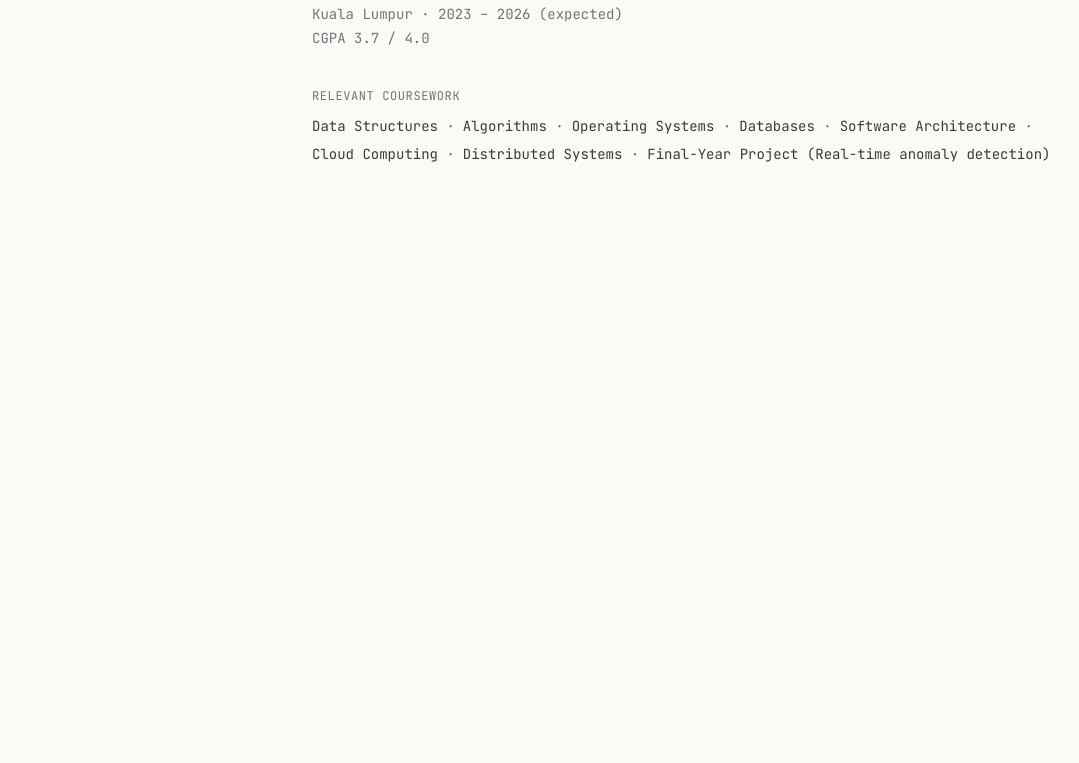
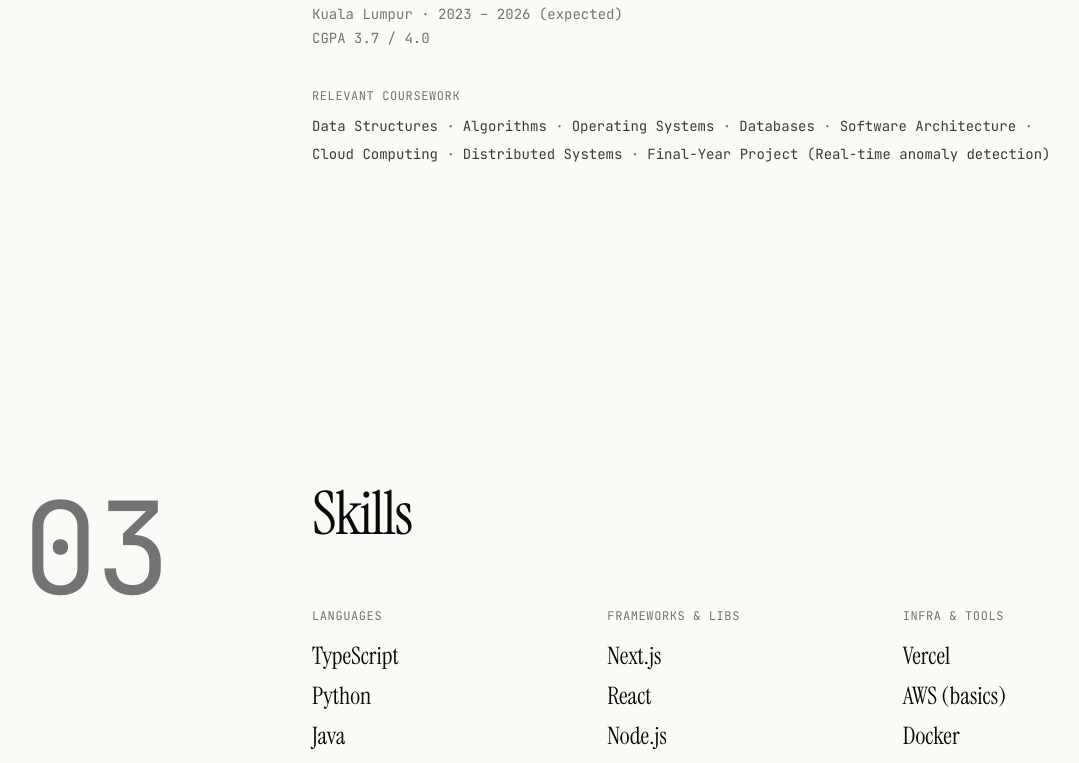
Before and after one commit to WhiteAvocad0/portfolio, a Next.js app: page / in a window 1280 px wide. Shown: the part 2009-2772 px from the top of the page, without its empty margins (58-1137 px from the left). Before the commit the page ends 2333 px from the top, so only its background shows below. Built offline with nearby package versions, Linux system fonts and the light colour scheme.

Commit message:
feat: add SkillsSection (3-column grouped layout)

```diff
--- a/app/page.tsx
+++ b/app/page.tsx
@@ -1,6 +1,7 @@
 import { HeroSection } from '@/components/hero/hero-section';
 import { AboutSection } from '@/components/sections/about-section';
 import { EducationSection } from '@/components/sections/education-section';
+import { SkillsSection } from '@/components/sections/skills-section';
 
 export default function Home() {
   return (
@@ -8,6 +9,7 @@ export default function Home() {
       <HeroSection />
       <AboutSection />
       <EducationSection />
+      <SkillsSection />
     </main>
   );
 }
--- /dev/null
+++ b/components/sections/skills-section.tsx
@@ -0,0 +1,25 @@
+import { skills } from '@/lib/data';
+import { Section } from '@/components/layout/section';
+
+export function SkillsSection() {
+  return (
+    <Section id="skills" number="03" title="Skills">
+      <div className="grid grid-cols-1 md:grid-cols-3 gap-10 md:gap-14 max-w-4xl">
+        {skills.map(group => (
+          <div key={group.group}>
+            <p className="font-mono text-xs text-muted uppercase tracking-wider mb-4">
+              {group.group}
+            </p>
+            <ul className="space-y-2">
+              {group.items.map(item => (
+                <li key={item} className="font-display text-xl md:text-2xl">
+                  {item}
+                </li>
+              ))}
+            </ul>
+          </div>
+        ))}
+      </div>
+    </Section>
+  );
+}
```
